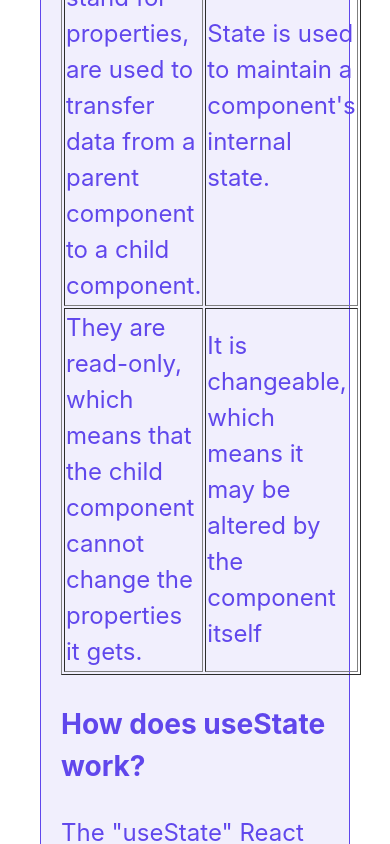
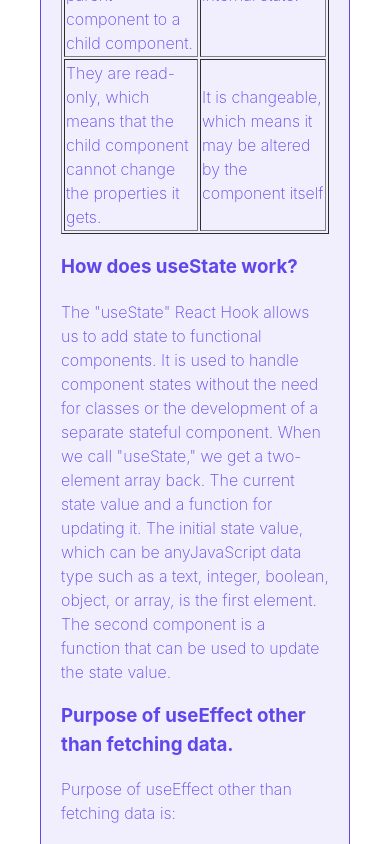
Before and after one commit to Sifatulla21/knowledge-cafe, a React (Vite) app: page / in a window 390 px wide. Shown: the part 3812-4656 px from the top of the page. Built offline with nearby package versions, Linux system fonts and the light colour scheme.

Commit message:
some responsive

```diff
--- a/src/components/Blog/Blog.css
+++ b/src/components/Blog/Blog.css
@@ -9,3 +9,11 @@
     margin-top: 20px;
     border-radius: 8px;
 }
+@media only screen and (max-width: 688px){
+
+.qna{
+    font-size:medium;
+    font-weight:200;
+}
+
+}
```
